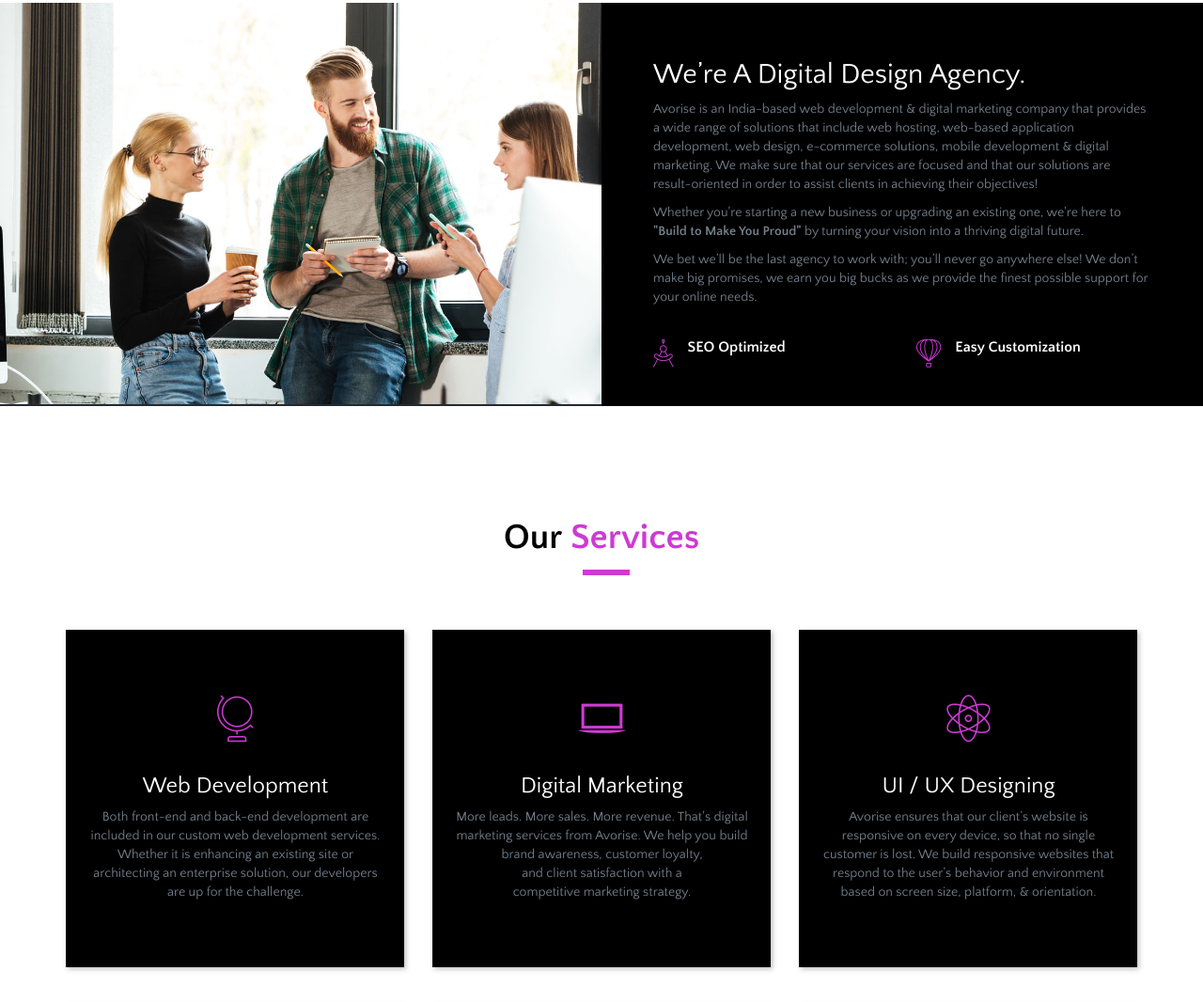
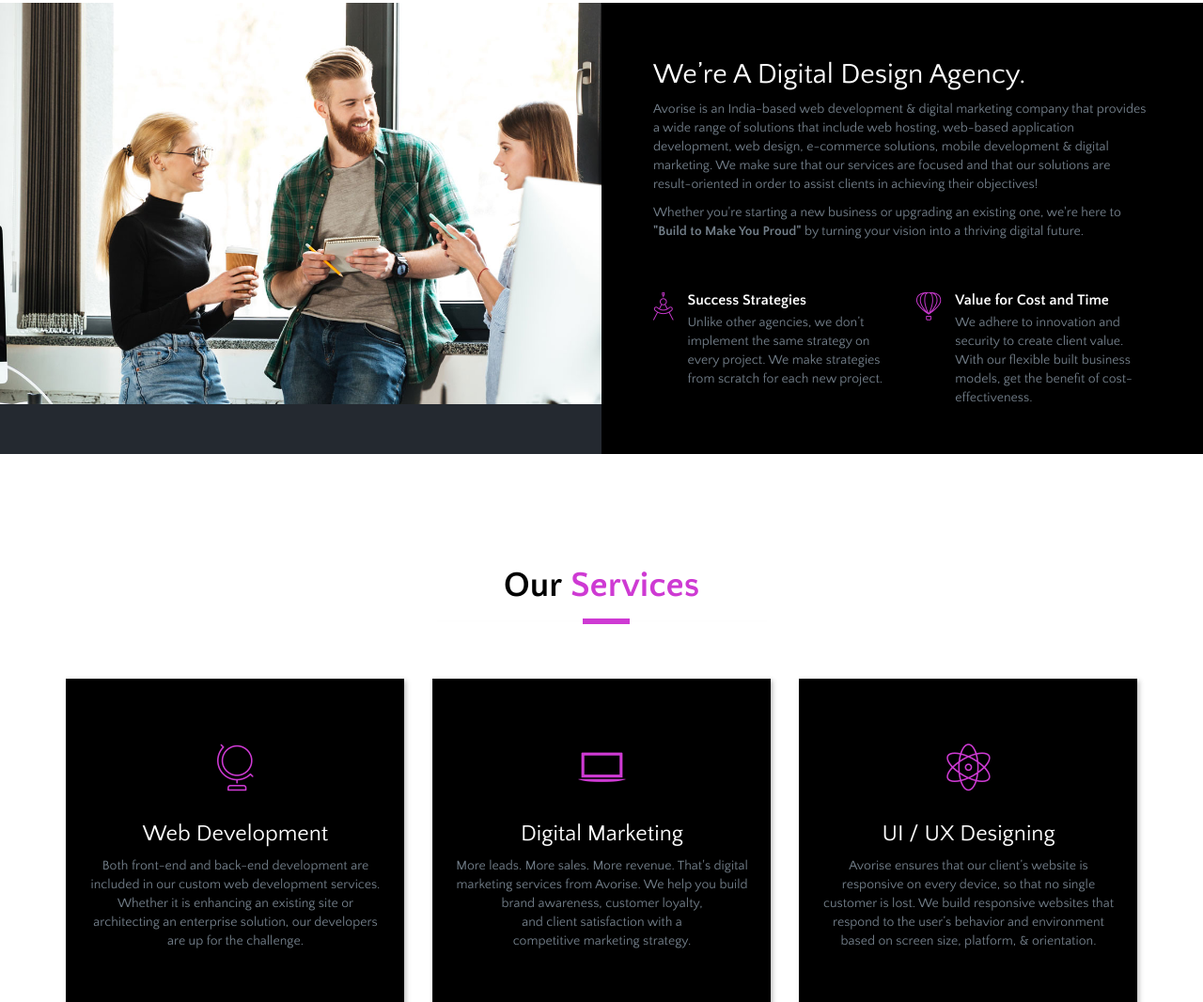
Before and after one commit to nikhilbhalke/avorise, a plain HTML site: page index.html in a window 1280 px wide. Shown: the part 1620-2686 px from the top of the page at 94% size. Drawn offline with Linux system fonts and the light colour scheme; some packages are replaced by stand-ins of ours; files whose address does not match are found by name; a web font is replaced by a local one.

Commit message:
changes in content

```diff
--- a/css/style.css
+++ b/css/style.css
@@ -577,12 +577,12 @@
 }
 
 .navbar-toggle {
-  border: 1px solid #fff;
+  border: 1px solid rgb(0, 0, 0);
   border-radius: 0;
 }
 
 .navbar-toggle span {
-  background: #fff;
+  background: rgb(0, 0, 0);
 }
 
 .bg-1 {
--- a/index.html
+++ b/index.html
@@ -211,9 +211,8 @@
 						marketing. We make sure that our services are focused and that our solutions are result-oriented in order to assist
 						clients in achieving their objectives!</p>
 					<p>Whether you're starting a new business or upgrading an existing one, we're here to <b>"Build to Make You Proud"</b> by
-						turning your vision into a thriving digital future.</p>
-					<p>We bet we’ll be the last agency to work with; you’ll never go anywhere else! We don’t make big promises, we earn you big bucks as we provide the finest possible support for your online needs.
-					</p>
+						turning your vision into a thriving digital future.<br><br></p>
+					<p>					</p>
 					<div class="row">
 						<div class="col-md-6">
 							<div class="media">
@@ -221,8 +220,8 @@
 									<i class="tf-circle-compass"></i>
 								</div>
 								<div class="media-body">
-									<h4 class="media-heading">SEO Optimized</h4>
-									<p> </p>
+									<h4 class="media-heading">Success Strategies</h4>
+									<p> Unlike other agencies, we don’t implement the same strategy on every project. We make strategies from scratch for each new project. </p>
 								</div>
 							</div>
 						</div>
@@ -232,8 +231,8 @@
 									<i class="tf-hotairballoon"></i>
 								</div>
 								<div class="media-body">
-									<h4 class="media-heading">Easy Customization</h4>
-									<p>  </p>
+									<h4 class="media-heading">Value for Cost and Time</h4>
+									<p>We adhere to innovation and security to create client value. With our flexible built business models, get the benefit of cost-effectiveness.</p>
 								</div>
 							</div>
 						</div>
```
